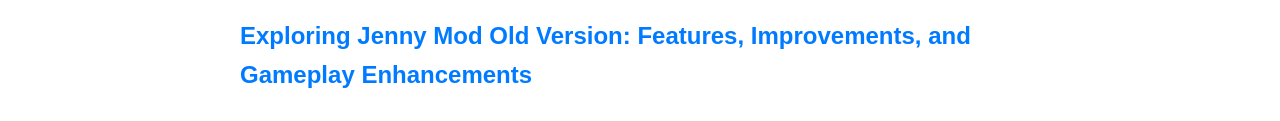
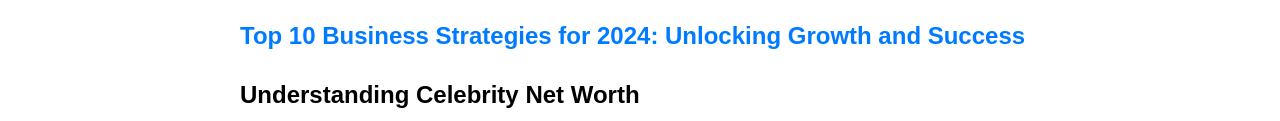
Before and after one commit to itsjacobwill/idea-dash, a plain HTML site: page index.html in a window 1280 px wide. Shown: the part 666-787 px from the top of the page. Drawn offline with Linux system fonts and the light colour scheme.

Commit message:
Update index.html

```diff
--- a/index.html
+++ b/index.html
@@ -57,7 +57,7 @@
  <img src="https://i.postimg.cc/V6RWgnKG/1-11.jpg" alt="networth.jpg" style="max-width: 100%; height: auto;">
 </div>
 
-<h2> <a href="https://jennypro.bitbucket.io/"> Exploring Jenny Mod Old Version: Features, Improvements, and Gameplay Enhancements</a></h2>
+<h2> <a href="https://ideadash.bitbucket.io/"> Top 10 Business Strategies for 2024: Unlocking Growth and Success</a></h2>
 
 
 <h2 class="mb-2 mt-6 text-lg first:mt-3">Understanding Celebrity Net Worth</h2>
```
